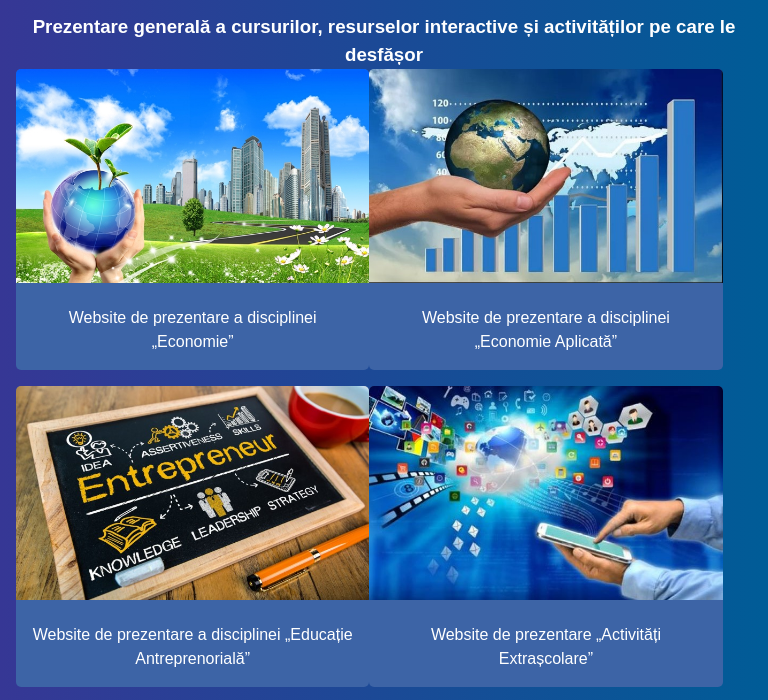
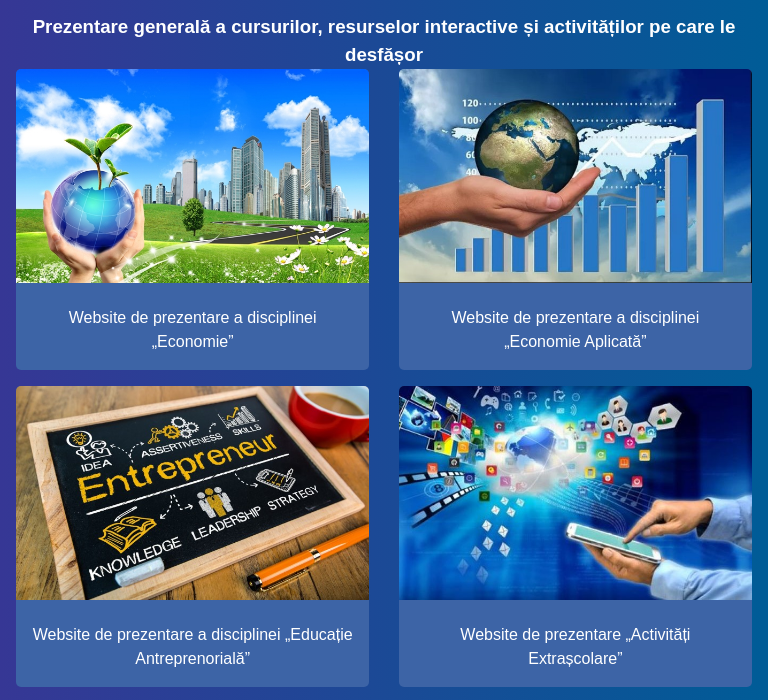
Before and after one commit to daciacostea/Profa-de-economie, a plain HTML site: page index.html in a window 768 px wide. Shown: the part 1157-1857 px from the top of the page. Drawn offline with Linux system fonts and the light colour scheme.

Commit message:
Update style.css

```diff
--- a/style.css
+++ b/style.css
@@ -277,7 +277,7 @@ footer {
 
     .project:nth-child(2n + 1) {
         float: right;
-        margin-right: 4%;
+        margin-left: 4%;
     }
 
     .school-info {
@@ -305,7 +305,7 @@ footer {
 
     .project:nth-child(2n + 1) {
         float: right;
-        margin-right: 4%;
+        margin-left: 4%;
     }
 
     .school-info img {
```
